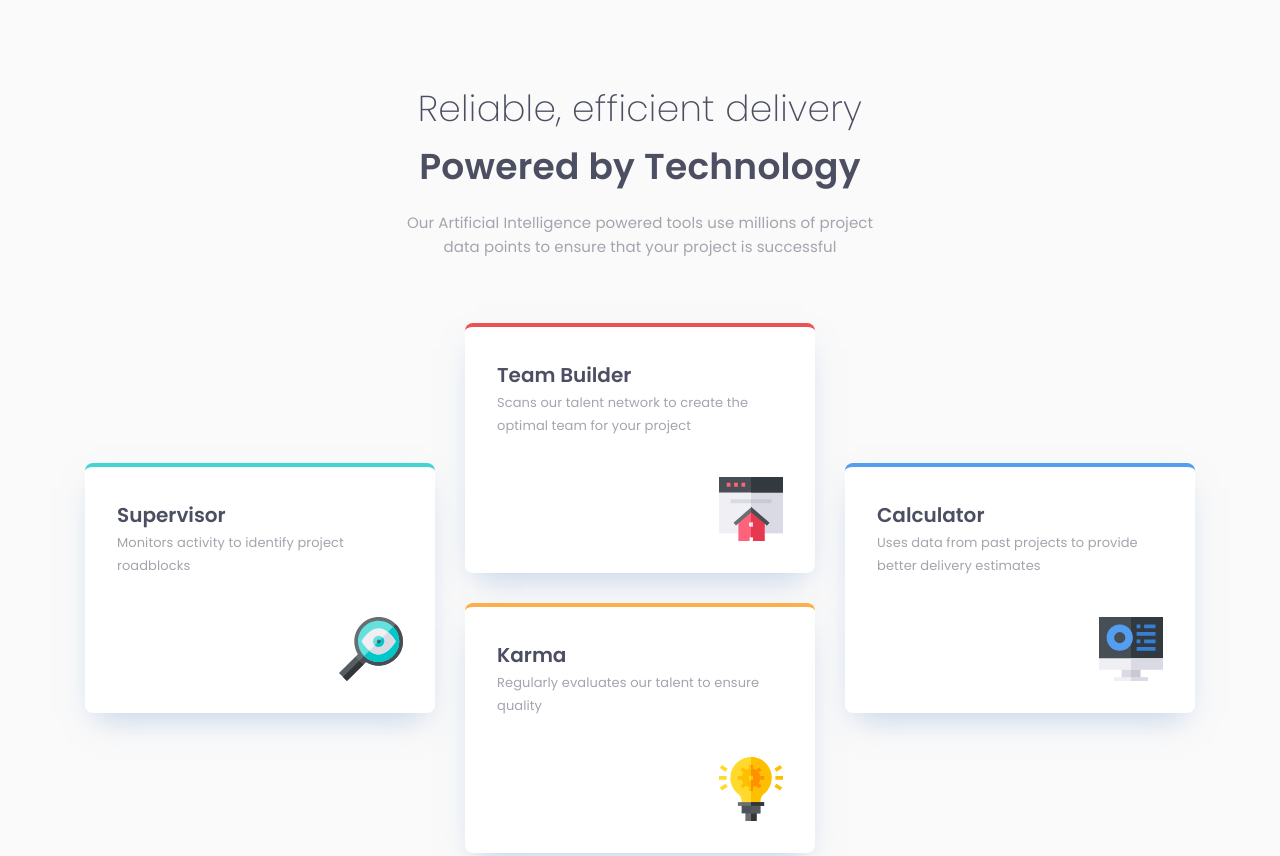
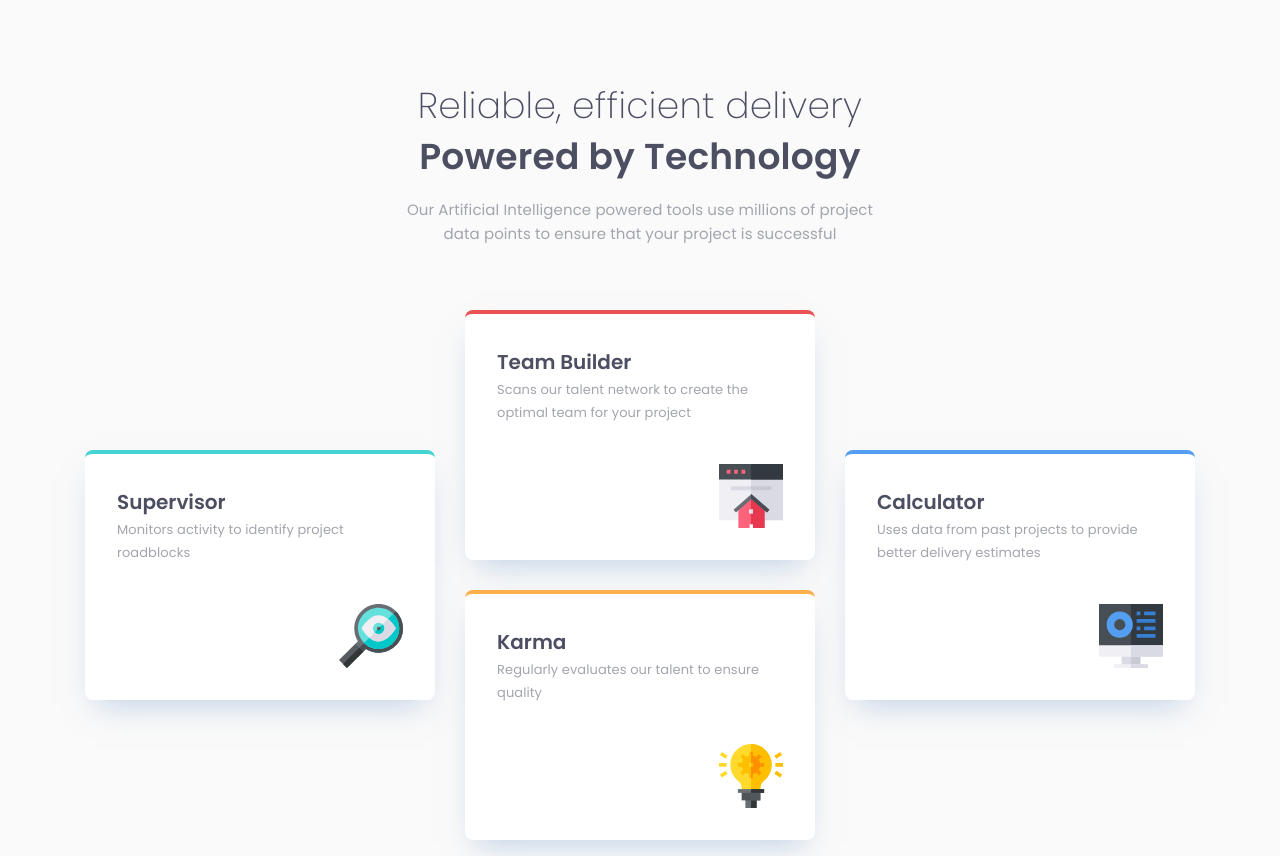
Before and after one commit to annaindistress/frontend-mentor-four-card-feature-section, a website: page src/index.html in a window 1280 px wide. Shown: the top 856 px of the page. Drawn offline with nearby package versions, Linux system fonts and the light colour scheme; files that its build step writes are made by us from their sources.

Commit message:
Fixing line-height bug

```diff
--- a/src/styles/components/page.scss
+++ b/src/styles/components/page.scss
@@ -20,7 +20,7 @@
         margin: 0 0 16px;
         font-weight: 200;
         font-size: 24px;
-        line-height: 1.5;
+        line-height: 1.49;
         letter-spacing: .17px;
         text-align: center;
         color: $color-title;
@@ -64,7 +64,7 @@
 
         &__title {
             font-size: 36px;
-            line-height: 1.6;
+            line-height: 1.42;
             letter-spacing: 0.25px;
         }
 
```
